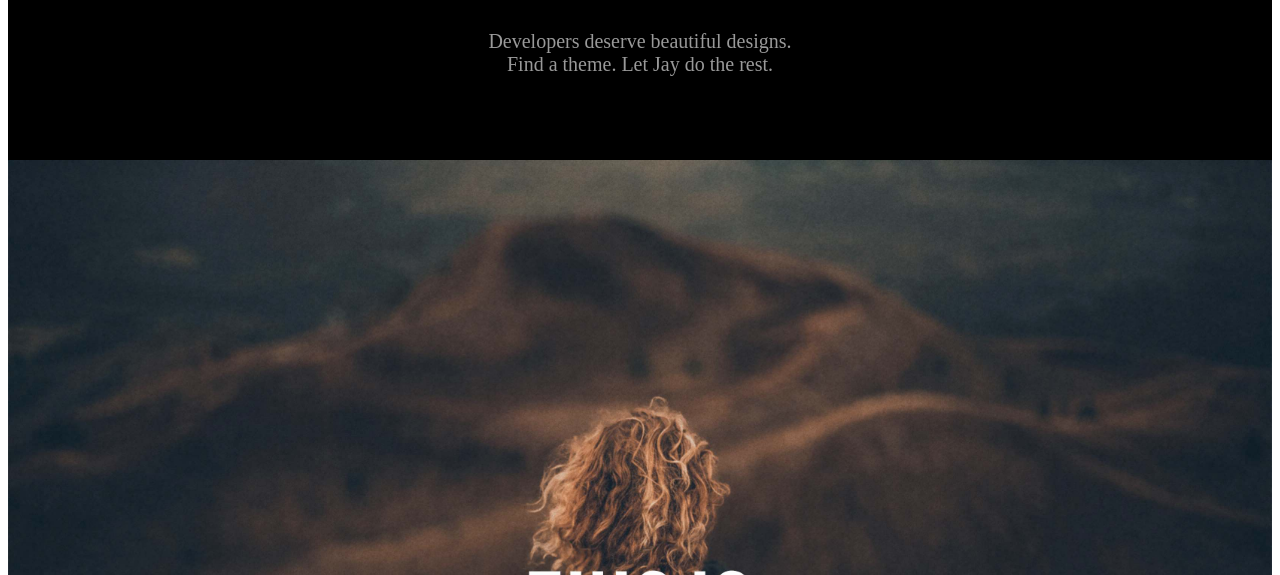
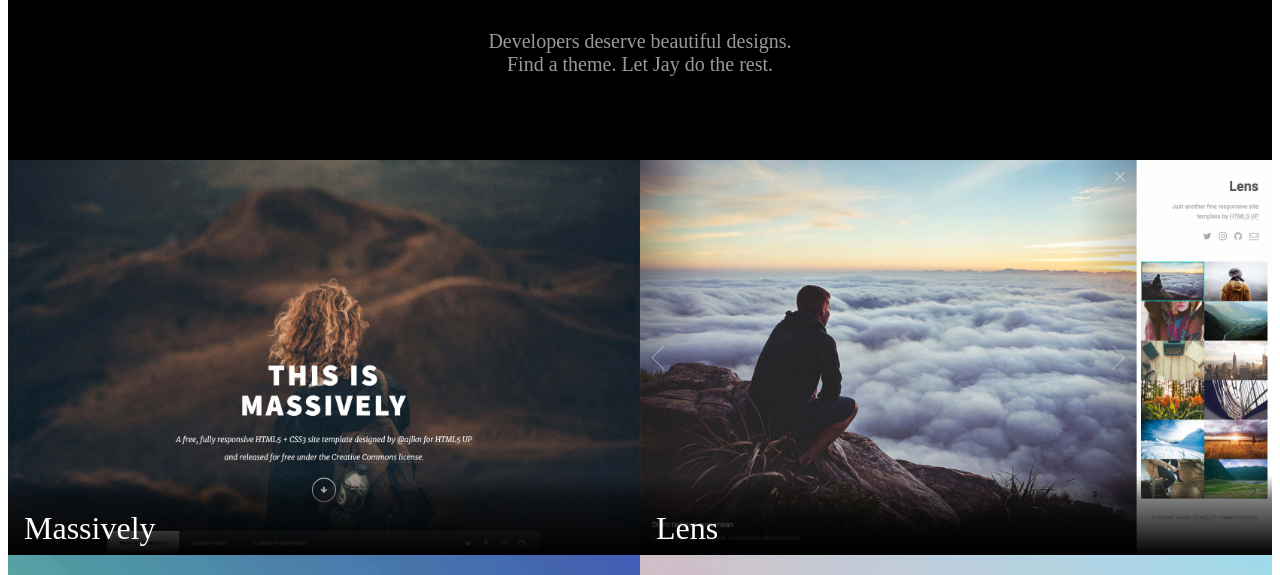
Before and after one commit to nodox/gatsby-manor-docs, a Gatsby site: page /themes in a window 1280 px wide. Shown: the part 225-800 px from the top of the page. Built offline with nearby package versions, Linux system fonts and the light colour scheme; Gatsby itself is replaced by a stand-in of ours.

Commit message:
[Feat] add columns to themes gallery
The themes were previously widescreen, now they sit in two columns for a
better overview of the themes.

```diff
--- a/src/pages/themes.jsx
+++ b/src/pages/themes.jsx
@@ -58,11 +58,11 @@ export default class Themes extends React.Component {
     return (
       <div>
         <Jumbotron center data={data.hero} />
-        {data.themes.map((obj, idx) => {
-          return (
-            <div className="themes-items" key={idx}>
-              <div className="themes-card">
-                <Link to={obj.path}>
+        <div className="themes">
+          {data.themes.map((obj, idx) => {
+            return (
+              <div className="themes-card" key={idx}>
+                <Link to={obj.path} className="">
                   <Img
                     title="Theme image"
                     alt="title theme"
@@ -73,9 +73,9 @@ export default class Themes extends React.Component {
                   </div>
                 </Link>
               </div>
-            </div>
-          )})
-        }
+            )})
+          }
+        </div>
       </div>
     )
 
--- a/src/styles/themes.scss
+++ b/src/styles/themes.scss
@@ -1,19 +1,18 @@
 @import '_grid';
 
 .themes {
-  padding-top: 40px;
-}
-
-.themes-items {
   display: flex;
   flex-wrap: wrap;
-  background-color: black;
+
+  width: 100%;
+  height: auto;
 }
 
 .themes-card {
   position: relative;
   width: 100%;
   height: auto;
+
   @media (min-width: $breakpoint-md) {
     flex: 1 50%;
   }
```
